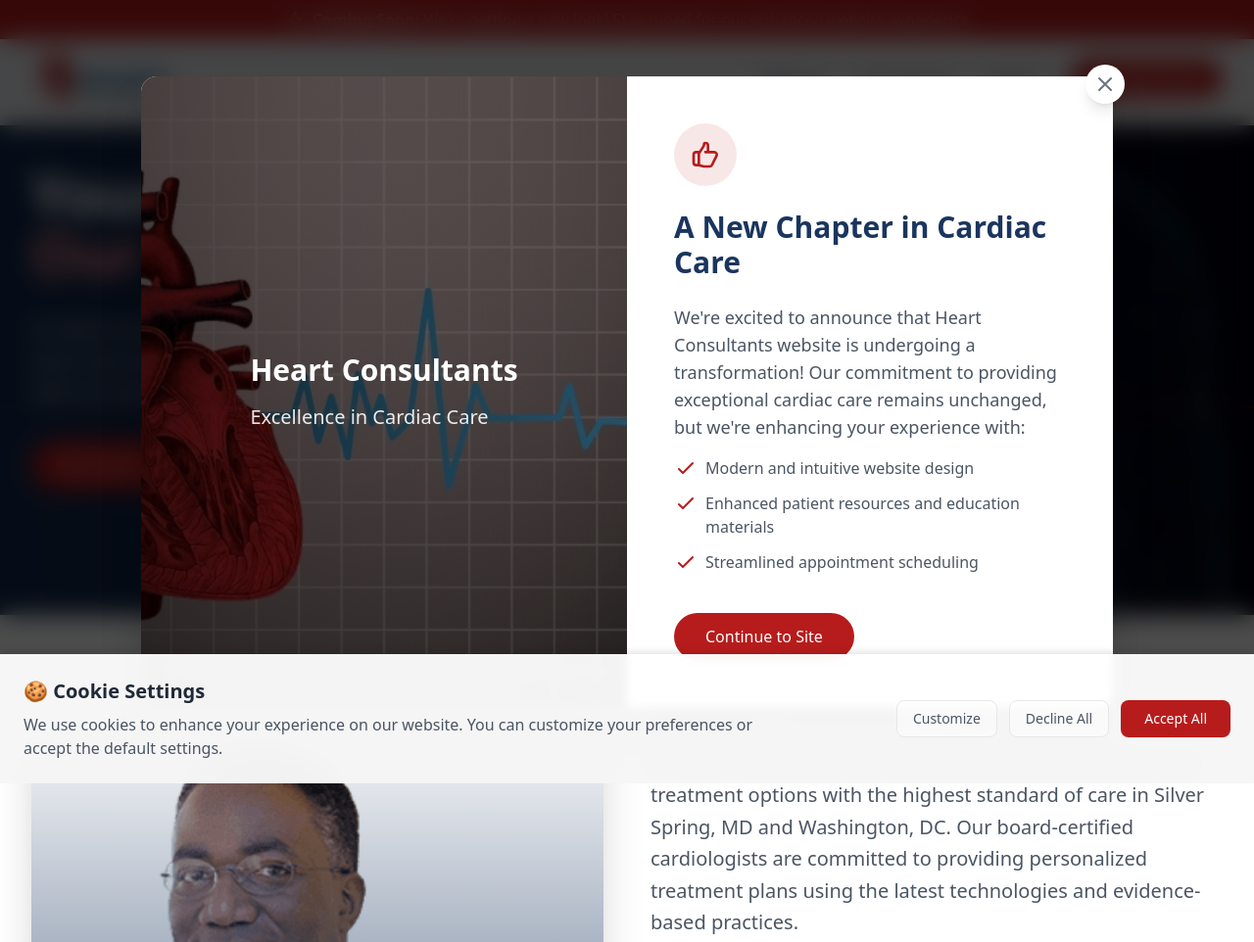
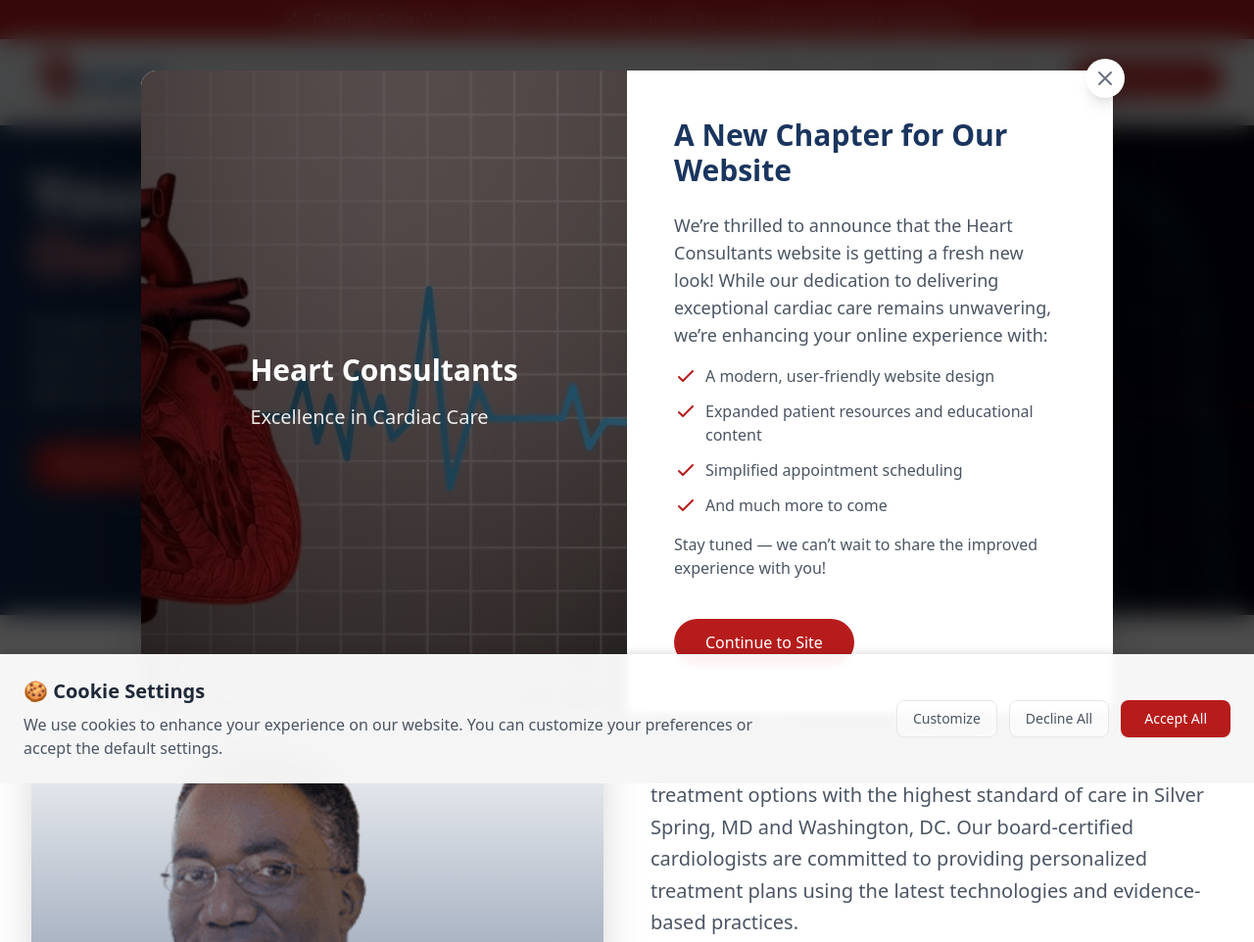
Before and after one commit to aploon/heartconsultants, an Astro site: page / in a window 1280 px wide. Shown: the top 962 px of the page at 98% size. Built offline with nearby package versions, Linux system fonts and the light colour scheme; Astro itself is replaced by a stand-in of ours.

Commit message:
Revise New Branding Modal content to reflect a fresh look for the Heart Consultants website, enhancing user experience with updated messaging and additional features.

```diff
--- a/src/components/NewBrandingModal.astro
+++ b/src/components/NewBrandingModal.astro
@@ -38,19 +38,14 @@
           <!-- Text Content -->
           <div class="p-8 md:p-12">
             <div class="space-y-6">
-              <div class="w-16 h-16 bg-[#b71c1c]/10 rounded-full flex items-center justify-center">
-                <svg xmlns="http://www.w3.org/2000/svg" class="h-8 w-8 text-[#b71c1c]" fill="none" viewBox="0 0 24 24" stroke="currentColor">
-                  <path stroke-linecap="round" stroke-linejoin="round" stroke-width="2" d="M14 10h4.764a2 2 0 011.789 2.894l-3.5 7A2 2 0 0115.263 21h-4.017c-.163 0-.326-.02-.485-.06L7 20m7-10V5a2 2 0 00-2-2h-.095c-.5 0-.905.405-.905.905 0 .714-.211 1.412-.608 2.006L7 11v9m7-10h-2M7 20H5a2 2 0 01-2-2v-6a2 2 0 012-2h2.5" />
-                </svg>
-              </div>
 
               <h2 class="text-3xl font-bold text-[#1a355e]">
-                A New Chapter in Cardiac Care
+                A New Chapter for Our Website
               </h2>
 
               <div class="space-y-4 text-gray-600">
                 <p class="text-lg">
-                  We're excited to announce that Heart Consultants website is undergoing a transformation! Our commitment to providing exceptional cardiac care remains unchanged, but we're enhancing your experience with:
+                  We’re thrilled to announce that the Heart Consultants website is getting a fresh new look! While our dedication to delivering exceptional cardiac care remains unwavering, we’re enhancing your online experience with:
                 </p>
 
                 <ul class="space-y-3">
@@ -58,21 +53,33 @@
                     <svg class="h-6 w-6 text-[#b71c1c] mr-2 flex-shrink-0" fill="none" viewBox="0 0 24 24" stroke="currentColor">
                       <path stroke-linecap="round" stroke-linejoin="round" stroke-width="2" d="M5 13l4 4L19 7" />
                     </svg>
-                    <span>Modern and intuitive website design</span>
+                    <span>A modern, user-friendly website design</span>
                   </li>
                   <li class="flex items-start">
                     <svg class="h-6 w-6 text-[#b71c1c] mr-2 flex-shrink-0" fill="none" viewBox="0 0 24 24" stroke="currentColor">
                       <path stroke-linecap="round" stroke-linejoin="round" stroke-width="2" d="M5 13l4 4L19 7" />
                     </svg>
-                    <span>Enhanced patient resources and education materials</span>
+                    <span>Expanded patient resources and educational content</span>
                   </li>
                   <li class="flex items-start">
                     <svg class="h-6 w-6 text-[#b71c1c] mr-2 flex-shrink-0" fill="none" viewBox="0 0 24 24" stroke="currentColor">
                       <path stroke-linecap="round" stroke-linejoin="round" stroke-width="2" d="M5 13l4 4L19 7" />
                     </svg>
-                    <span>Streamlined appointment scheduling</span>
+                    <span>Simplified appointment scheduling</span>
+                  </li>
+                  <li class="flex items-start">
+                    <svg class="h-6 w-6 text-[#b71c1c] mr-2 flex-shrink-0" fill="none" viewBox="0 0 24 24" stroke="currentColor">
+                      <path stroke-linecap="round" stroke-linejoin="round" stroke-width="2" d="M5 13l4 4L19 7" />
+                    </svg>
+                    <span>And much more to come</span>
                   </li>
                 </ul>
+
+                <div class="text-gray-600">
+                  <p>
+                    Stay tuned — we can’t wait to share the improved experience with you!
+                  </p>
+                </div>
               </div>
 
               <div class="pt-4">
```
